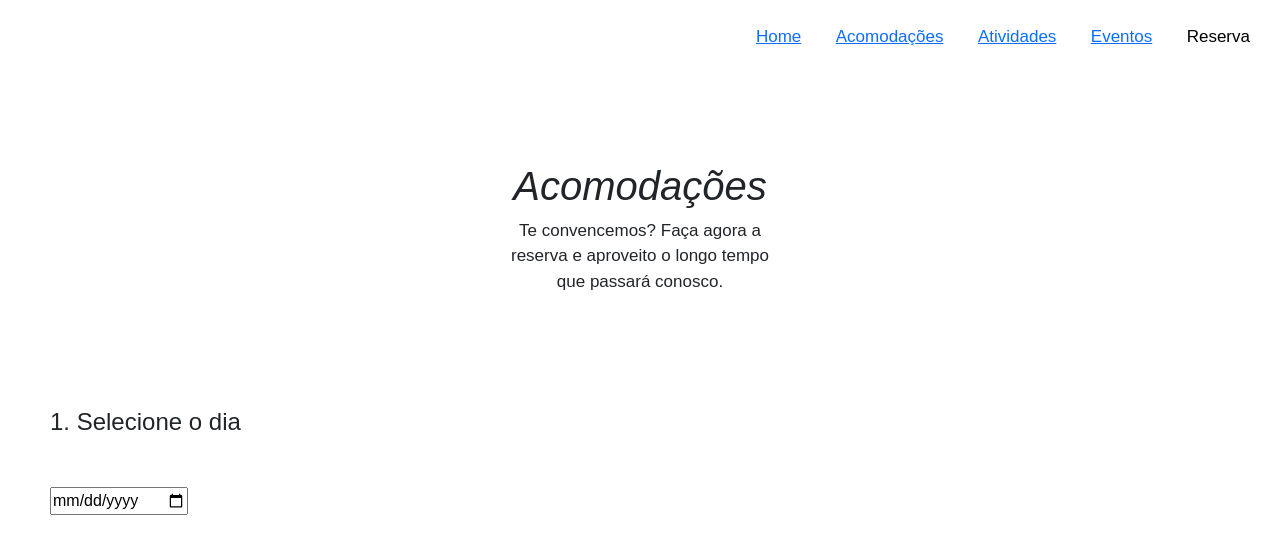
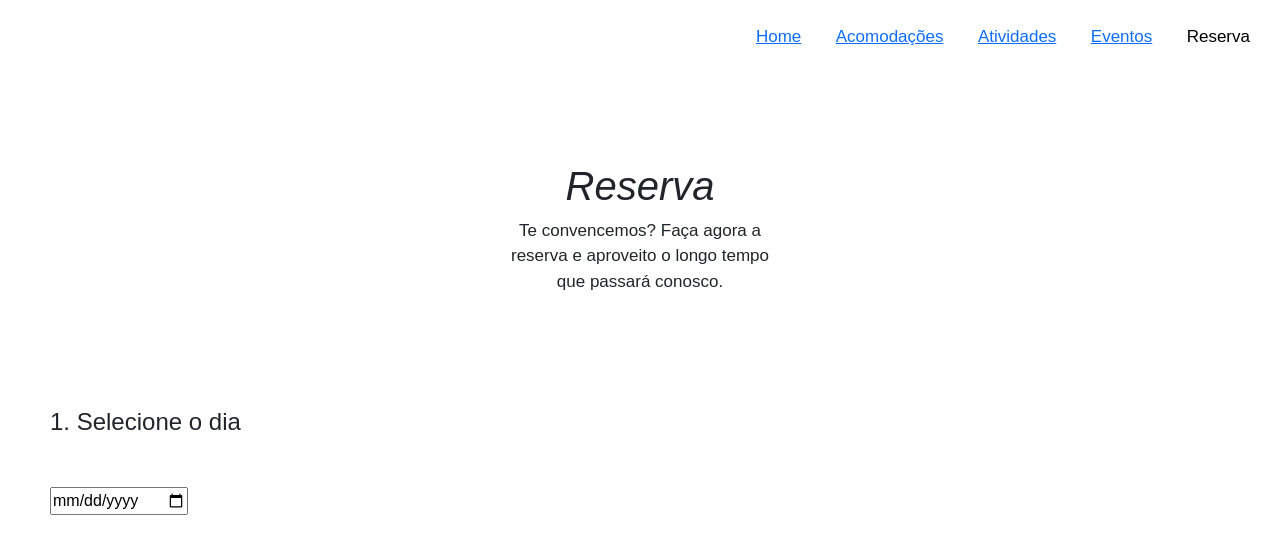
Before and after one commit to joaoovsf/lotusreserva_data, a plain HTML site: page index.html in a window 1280 px wide. Shown: the top 541 px of the page. Drawn offline with nearby package versions, Linux system fonts and the light colour scheme; a web font is replaced by a local one.

Commit message:
Update index.html

```diff
--- a/index.html
+++ b/index.html
@@ -9,7 +9,7 @@
         <meta name="viewport" content="width=device-width, initial-scale=1">
         <link href="https://cdn.jsdelivr.net/npm/bootstrap@5.1.3/dist/css/bootstrap.min.css" rel="stylesheet">
         <script src="https://cdn.jsdelivr.net/npm/bootstrap@5.1.3/dist/js/bootstrap.bundle.min.js"></script>
-        <title>Acomodações</title>
+        <title>Reserva</title>
         <link rel="icon" href="https://i.imgur.com/DCSutc0.png">
 
         <style>
@@ -109,7 +109,7 @@
         <center>
 
             <br><br><br><br>
-            <i><h1 class="maintext">Acomodações</h1></i>
+            <i><h1 class="maintext">Reserva</h1></i>
             <p class ="subtext">Te convencemos? Faça agora a<br>
                 reserva e aproveito o longo tempo<br>
                 que passará conosco.
```
